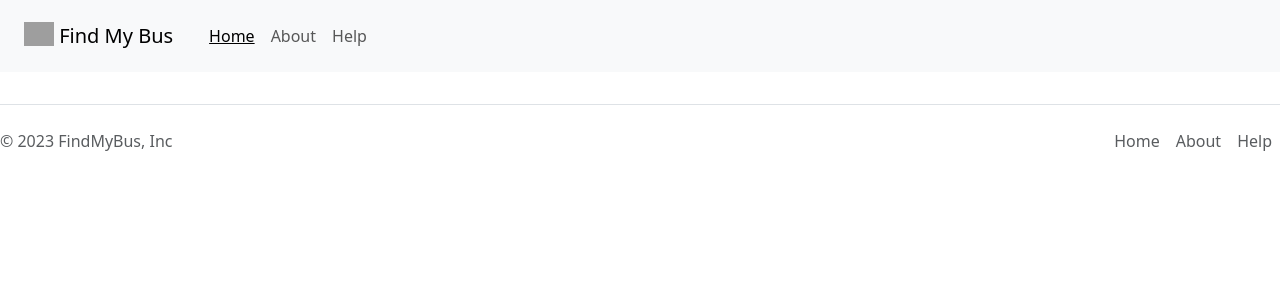
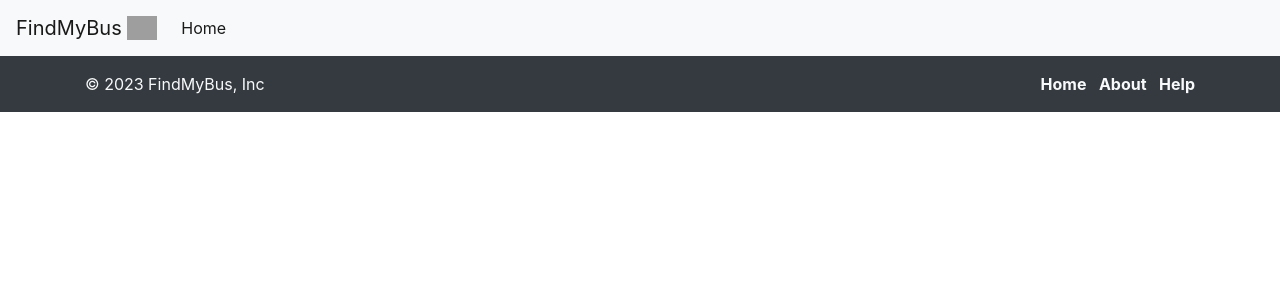
Before and after one commit to akashghosh256/Find_My_Bus, a Flask app: page / in a window 1280 px wide. Shown: the top 300 px of the page. Run offline with Flask 3, Linux system fonts and the light colour scheme; some libraries are stand-ins or nearby versions; grey boxes are pictures that could not be loaded.

Commit message:
Updated footer code.

```diff
--- a/templates/base.html
+++ b/templates/base.html
@@ -1,92 +1,68 @@
 <!doctype html>
 <html lang="en">
    <head>
+      <!-- Required meta tags -->
       <meta charset="utf-8">
-    <meta name="viewport" content="width=device-width, initial-scale=1">
+      <meta name="viewport" content="width=device-width, initial-scale=1, shrink-to-fit=no">
+      <!-- Bootstrap CSS -->
+      <link rel="stylesheet" href="https://cdn.jsdelivr.net/npm/bootstrap@4.5.3/dist/css/bootstrap.min.css" integrity="sha384-TX8t27EcRE3e/ihU7zmQxVncDAy5uIKz4rEkgIXeMed4M0jlfIDPvg6uqKI2xXr2" crossorigin="anonymous">
       <title>
           {% block title %}
 
           {% endblock %}
       </title>
-
-
-
-    <link href="https://cdn.jsdelivr.net/npm/bootstrap@5.3.0-alpha3/dist/css/bootstrap.min.css" rel="stylesheet" integrity="sha384-KK94CHFLLe+nY2dmCWGMq91rCGa5gtU4mk92HdvYe+M/SXH301p5ILy+dN9+nJOZ" crossorigin="anonymous">
-
-    <!-- Bootstrap icons -->
-    <link rel="stylesheet" href="https://cdn.jsdelivr.net/npm/bootstrap-icons@1.10.4/font/bootstrap-icons.css">
-
-    <!-- Animated CSS -->
-    <link rel="stylesheet" href="https://cdnjs.cloudflare.com/ajax/libs/animate.css/4.1.1/animate.min.css"/>
    </head>
    <body>
-    <nav class="navbar navbar-expand-lg navbar-light bg-light  fixed-top">
-        <div class="container-fluid">
-          <!-- <a class="navbar-brand" href="/">My Website</a> -->
-          <nav class="navbar navbar-light bg-light">
-            <div class="container-fluid">
-              <a class="navbar-brand" href="/">
+    <nav class="navbar navbar-expand-md navbar-light bg-light">
+      <a class="navbar-brand" href="#">FindMyBus
         <img src="G:\3rd-Sem-Project\static\logos.jpg" alt="" width="30" height="24" class="d-inline-block align-text-top">
-              Find My Bus
       </a>
+      <button class="navbar-toggler" type="button" data-toggle="collapse" data-target="#navbarNav">
+        <span class="navbar-toggler-icon"></span>
+      </button>
+      <div class="collapse navbar-collapse" id="navbarNav">
+        <ul class="navbar-nav mr-auto">
+            <li class="nav-item active">
+                <a class="nav-link" href="{{ url_for('home_page') }}">Home <span class="sr-only">(current)</span></a>
+            </li>
+
+        </ul>
 
       </div>
     </nav>
-          <button class="navbar-toggler" type="button" data-bs-toggle="collapse" data-bs-target="#navbarNav" aria-controls="navbarNav" aria-expanded="false" aria-label="Toggle navigation">
-            <span class="navbar-toggler-icon"></span>
-          </button>
-          <div class="collapse navbar-collapse" id="navbarNav">
-            <ul class="navbar-nav">
-              <li class="nav-item">
-                <a class="nav-link {% if request.path == '/' %}active{% endif %}" href="{{ url_for('home_page') }}">Home</a>
+      {% block content %}
+
+      {% endblock %}
+      <!-- Future Content here -->
+
+    <!-- Footer -->
+    <footer class="bg-dark py-3">
+        <div class="container">
+          <div class="row">
+            <div class="col-md-4 text-light">&copy; 2023 FindMyBus, Inc</div>
+            <div class="col-md-8 text-right">
+              <ul class="list-inline mb-0">
+                <li class="list-inline-item">
+                  <a href="#" class="text-light text-decoration-none font-weight-bold footer-link">Home</a>
                 </li>
-              <li class="nav-item">
-                <a class="nav-link {% if request.path == '/about' %}active{% endif %}" href="{{ url_for('about') }}">About</a>
+                <li class="list-inline-item">
+                  <a href="#" class="text-light text-decoration-none font-weight-bold footer-link">About</a>
                 </li>
-              <li class="nav-item">
-                <a class="nav-link {% if request.path == '/help' %}active{% endif %}" href="{{ url_for('help') }}">Help</a>
+                <li class="list-inline-item">
+                  <a href="#" class="text-light text-decoration-none font-weight-bold footer-link">Help</a>
                 </li>
-              <!-- <li class="nav-item"> -->
-                <!-- <a class="nav-link {% if request.path == '' %}active{% endif %}" target="_blank"  href="https://github.com/akashghosh256/Find_My_Bus"> Contribute <i class="bi bi-github"></i></a>
-              </li> -->
-              <hr>
               </ul>
             </div>
           </div>
+        </div>
+      </footer>
 
-      </nav>
-      <div style="height:80px"></div>
-
-      {% block content %}
-
-      {% endblock %}
-
-    <div class="reveal">
-        <footer class="d-flex flex-wrap justify-content-between align-items-center py-3 my-4 border-top">
-            <p class="col-md-4 mb-0 text-body-secondary">&copy; 2023 FindMyBus, Inc</p>
-
-
-            <ul class="nav col-md-4 justify-content-end">
-                <li class="nav-item"><a href="/" class="nav-link px-2 text-body-secondary">Home</a></li>
-                <li class="nav-item"><a href="/about" class="nav-link px-2 text-body-secondary">About</a></li>
-                <li class="nav-item"><a href="/help" class="nav-link px-2 text-body-secondary">Help</a></li>
-            </ul>
-        </footer>
-    </div>
-      </div>
-
-
-
-    <script src="https://cdn.jsdelivr.net/npm/bootstrap@5.3.0-alpha3/dist/js/bootstrap.bundle.min.js" integrity="sha384-ENjdO4Dr2bkBIFxQpeoTz1HIcje39Wm4jDKdf19U8gI4ddQ3GYNS7NTKfAdVQSZe" crossorigin="anonymous"></script>
+      <!-- Optional JavaScript -->
+      <!-- jQuery first, then Popper.js, then Bootstrap JS -->
+      <script src='https://kit.fontawesome.com/a076d05399.js'></script>
+      <script src="https://code.jquery.com/jquery-3.5.1.slim.min.js" integrity="sha384-DfXdz2htPH0lsSSs5nCTpuj/zy4C+OGpamoFVy38MVBnE+IbbVYUew+OrCXaRkfj" crossorigin="anonymous"></script>
+      <script src="https://cdn.jsdelivr.net/npm/popper.js@1.16.1/dist/umd/popper.min.js" integrity="sha384-9/reFTGAW83EW2RDu2S0VKaIzap3H66lZH81PoYlFhbGU+6BZp6G7niu735Sk7lN" crossorigin="anonymous"></script>
+      <script src="https://stackpath.bootstrapcdn.com/bootstrap/4.5.2/js/bootstrap.min.js" integrity="sha384-B4gt1jrGC7Jh4AgTPSdUtOBvfO8shuf57BaghqFfPlYxofvL8/KUEfYiJOMMV+rV" crossorigin="anonymous"></script>
    </body>
 
-  <style>
-    .navbar-nav .active {
-    color: #212121;
-    text-decoration: underline;
-
-  }
-
-</style>
-
 </html>
```
Also changed, not shown: templates/footer.html (+19 -12 lines), templates/footer1.html (added, +13 -0 lines). Lines whose indentation alone changed are shown as unchanged.
